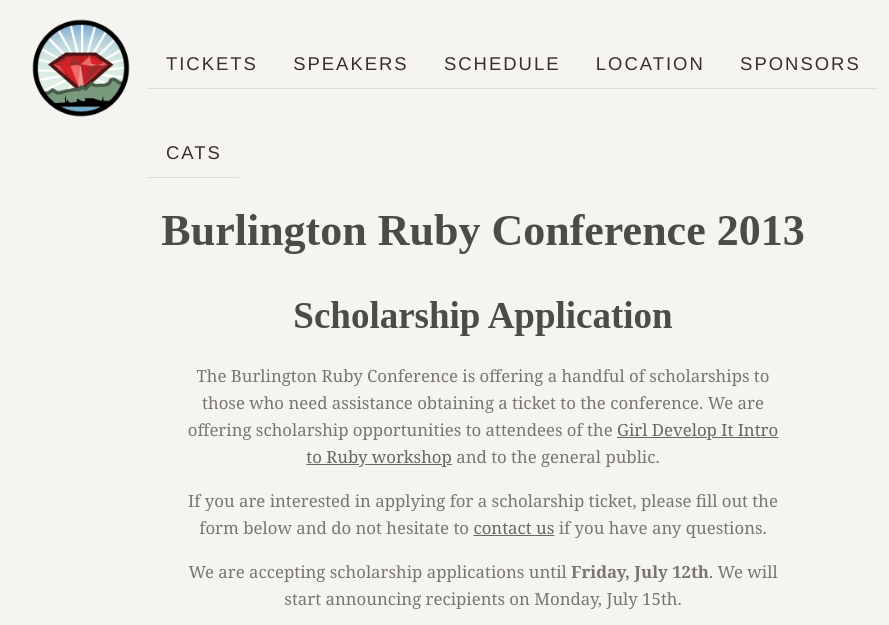
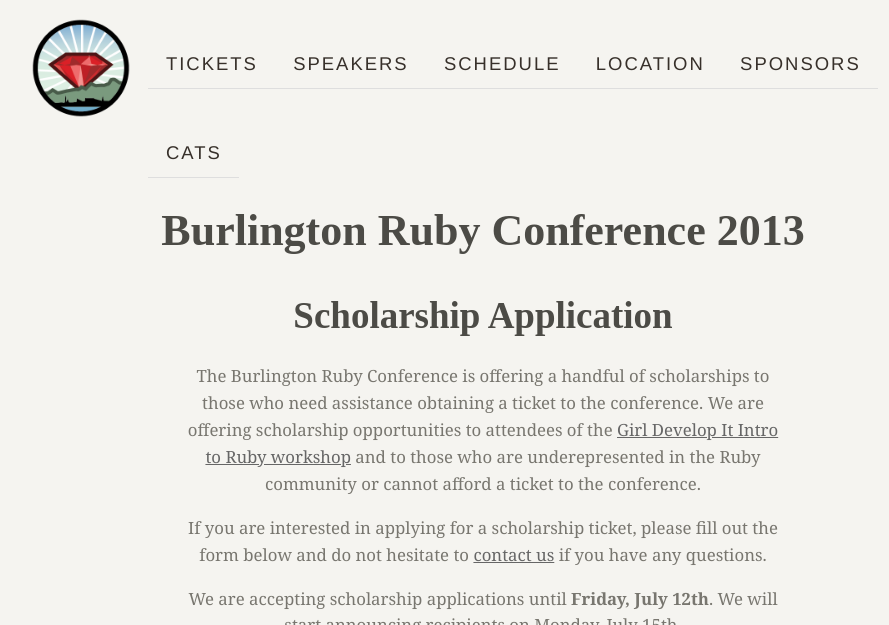
Before and after one commit to burlingtonruby/buruco2013, a Jekyll site: the page built from scholarship.html, in a window 1280 px wide and 900 px high, cut to the strip 0-625 px from the top of the window. Shown: the whole strip, without its empty margins (157-1046 px from the left). Built offline with Jekyll 4.4.1, drawn with Linux system fonts in a browser that asks for light colours; nearby versions of some CDN libraries.

Commit message:
update scholarship info copy

```diff
--- a/scholarship.html
+++ b/scholarship.html
@@ -14,7 +14,7 @@
   </div>
   <div class="row">
     <div class="eight columns centered">
-      <p>The Burlington Ruby Conference is offering a handful of scholarships to those who need assistance obtaining a ticket to the conference. We are offering scholarship opportunities to attendees of the <a href="http://www.meetup.com/Girl-Develop-It-Burlington/events/120937792/"> Girl Develop It Intro to Ruby workshop</a> and to the general public.</p>
+      <p>The Burlington Ruby Conference is offering a handful of scholarships to those who need assistance obtaining a ticket to the conference. We are offering scholarship opportunities to attendees of the <a href="http://www.meetup.com/Girl-Develop-It-Burlington/events/120937792/"> Girl Develop It Intro to Ruby workshop</a> and to those who are underepresented in the Ruby community or cannot afford a ticket to the conference.</p>
 
       <p>If you are interested in applying for a scholarship ticket, please fill out the form below and do not hesitate to <a href="mailto:info@burlingtonruby.com">contact us</a> if you have any questions.</p>
 
```
